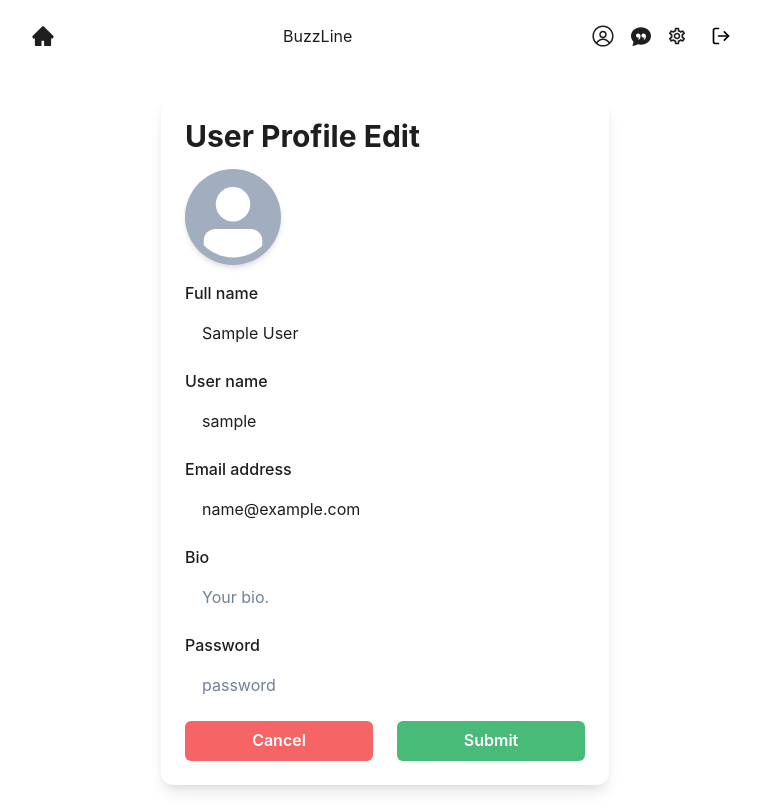
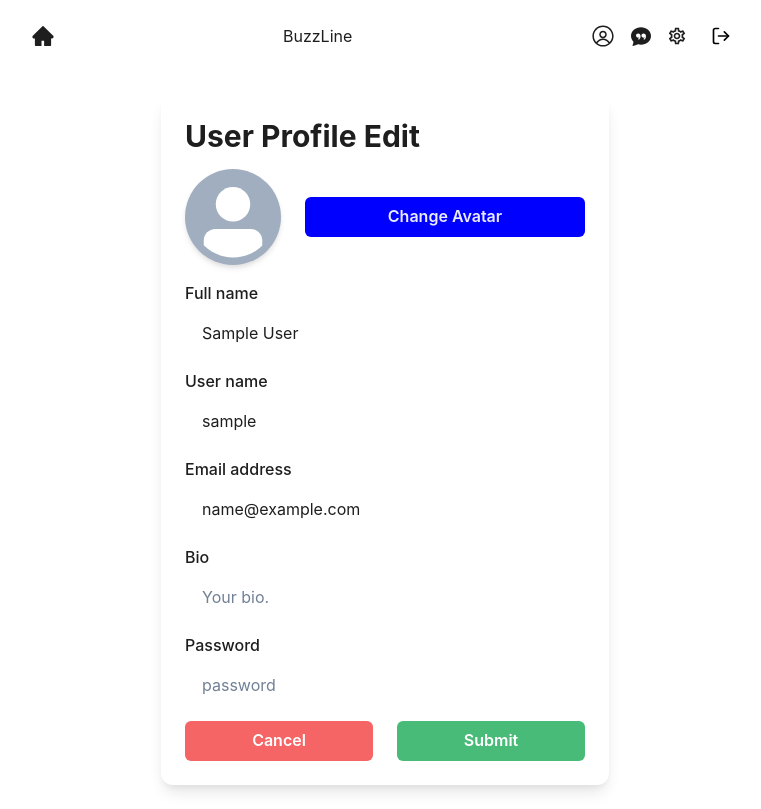
Before and after one commit to shreyanshxyz/BuzzLine, a React (Vite) app in the folder client/: page /update in a window 1280 px wide. Shown: the whole page, without its empty margins (255-1016 px from the left). Built offline with nearby package versions, Linux system fonts and the light colour scheme; sample sign-in values are in the browser's storage.

Commit message:
update UpdateProfilePage.jsx

```diff
--- a/client/src/pages/UpdateProfile/UpdateProfilePage.jsx
+++ b/client/src/pages/UpdateProfile/UpdateProfilePage.jsx
@@ -83,7 +83,14 @@ export default function UpdateProfilePage() {
                 />
               </Center>
               <Center w="full">
-                <Button w="full" onClick={() => fileRef.current.click()}>
+                <Button
+                  w="full"
+                  background={"blue"}
+                  _hover={{
+                    background: "blue",
+                  }}
+                  onClick={() => fileRef.current.click()}
+                >
                   Change Avatar
                 </Button>
                 <Input
```
